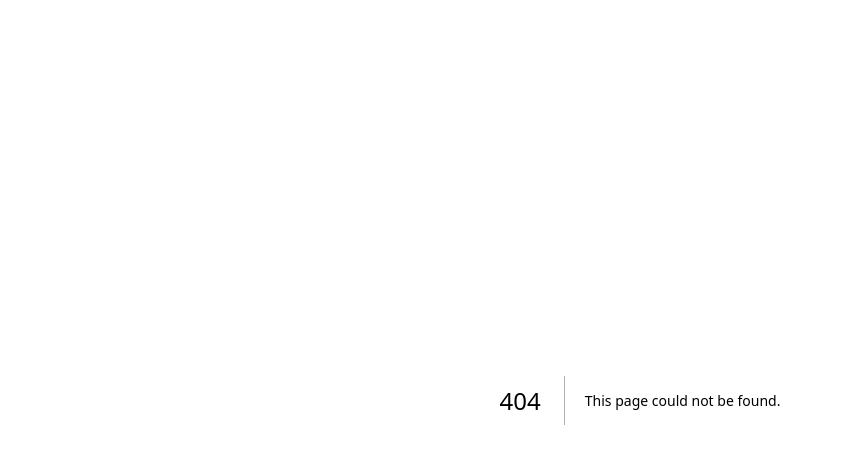
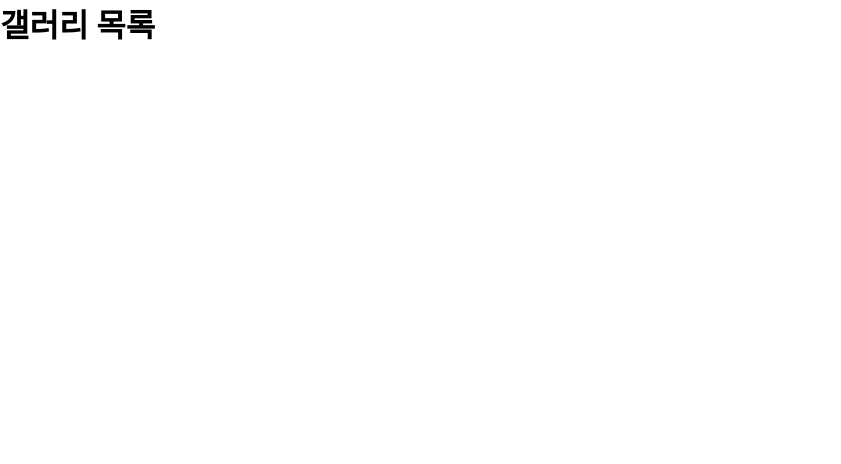
Before and after one commit to display1180/next, a Next.js app: page /gallery/list in a window 1280 px wide. Before the commit this address had no page. Shown: the top 464 px of the page, without its empty margins (0-841 px from the left). Built offline with nearby package versions, Linux system fonts and the light colour scheme.

Commit message:
페이지 기반 라우팅

```diff
--- /dev/null
+++ b/pages/gallery/list.jsx
@@ -0,0 +1,9 @@
+function list() {
+	return (
+		<div>
+			<h1>갤러리 목록</h1>
+		</div>
+	);
+}
+
+export default list;
```
Also changed, not shown: pages/gallery/index.js (added, +11 -0 lines), pages/index.jsx (renamed from pages/index.js).
